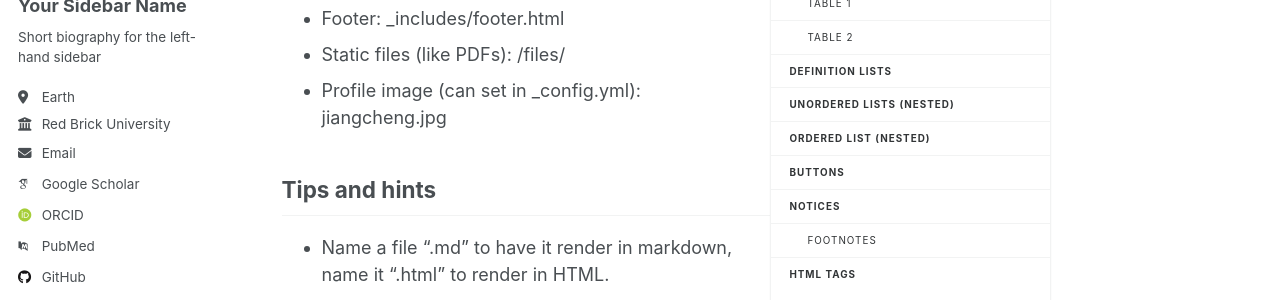
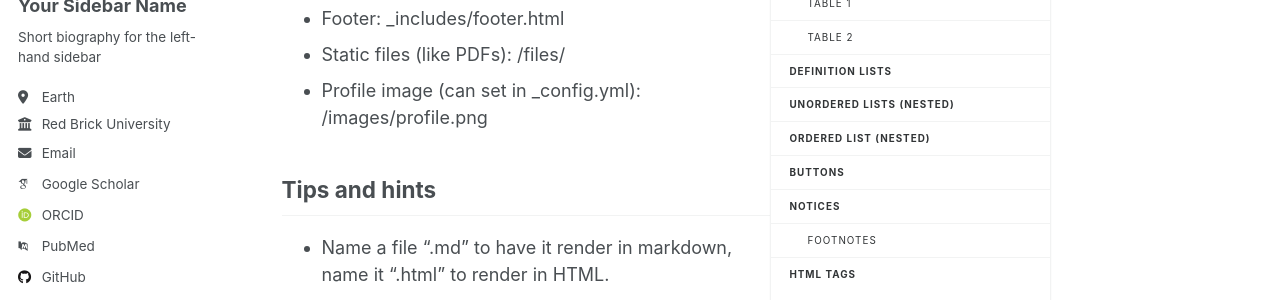
Before and after one commit to sujiangcheng/sujiangcheng.github.io, a Jekyll site: the page built from _pages/markdown.md, in a window 1280 px wide and 900 px high, scrolled down 382 px. Shown: the part 180-480 px from the top of the window. Built offline with Jekyll 4.4.1, drawn with Linux system fonts in a browser that asks for light colours; emoji names are drawn with the system emoji font; some web fonts are replaced.

Commit message:
Update markdown.md

```diff
--- a/_pages/markdown.md
+++ b/_pages/markdown.md
@@ -22,7 +22,7 @@ redirect_from:
   * _talks/
 * Footer: _includes/footer.html
 * Static files (like PDFs): /files/
-* Profile image (can set in _config.yml): jiangcheng.jpg
+* Profile image (can set in _config.yml): /images/profile.png
 
 ## Tips and hints
 
```
